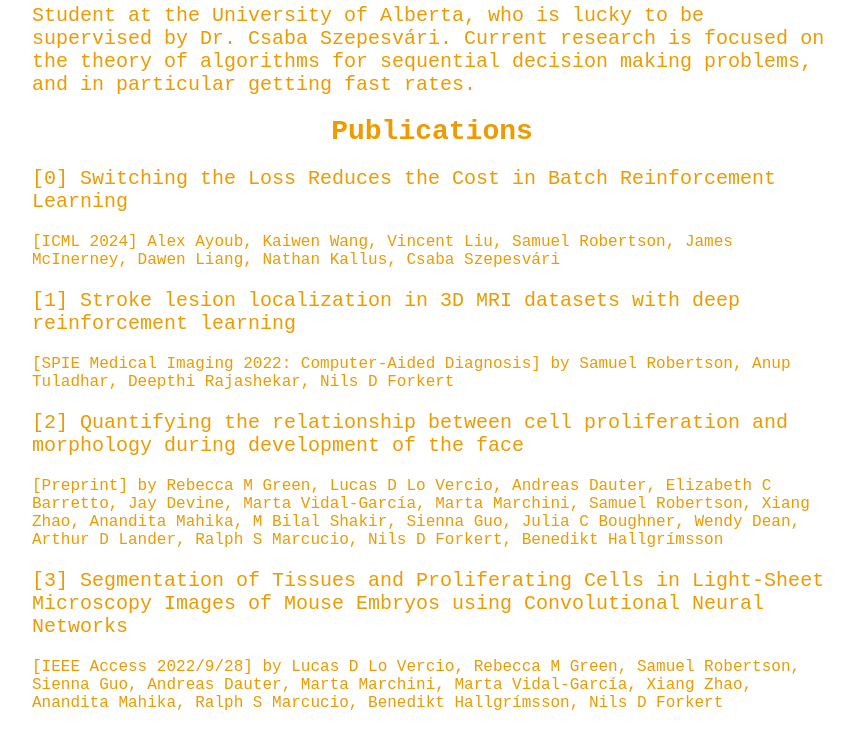
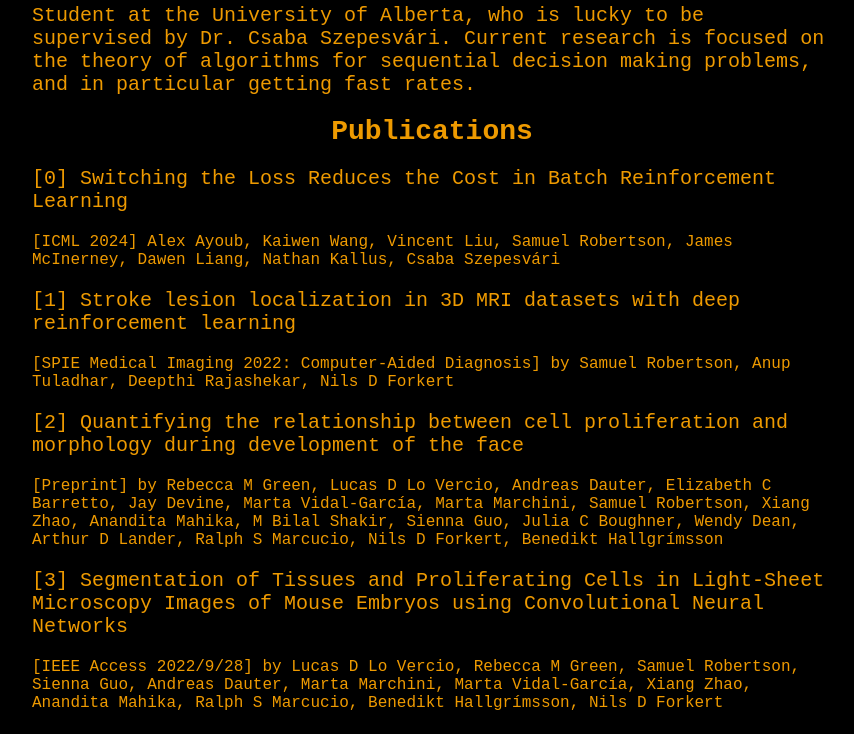
Before and after one commit to 5mrobert/5mrobert.github.io, a plain HTML site: page index.html in a window 1280 px wide. Shown: the part 66-800 px from the top of the page, without its empty margins (208-1062 px from the left). Drawn offline with Linux system fonts and the light colour scheme.

Commit message:
set background black

```diff
--- a/index.html
+++ b/index.html
@@ -3,7 +3,7 @@
   <head>
     <title>Sam Robertson</title>
   </head>
-  <body>
+  <body style="background-color:#000000;">
     <center>
     <h1 style="font-family: monospace ; font-size: 28px; color: #ee9a00"> Sam Robertson </h1>
     <p style="font-family: monospace ; width: 800px; font-size: 20px ; color: #ee9a00 ; text-align: left"> Student at the University of Alberta, who is lucky to be supervised by Dr. Csaba Szepesv&aacute;ri. Current research is focused on the theory of algorithms for sequential decision making problems, and in particular getting fast rates.
```
